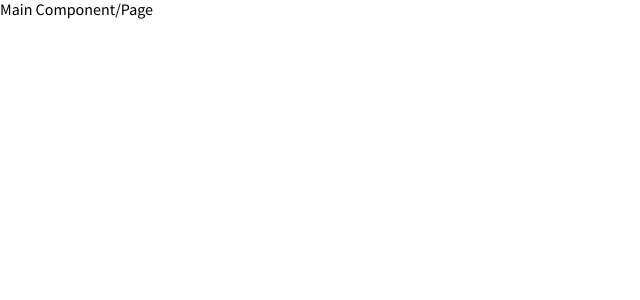
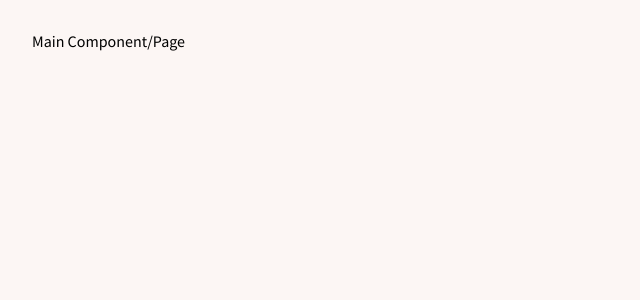
Before and after one commit to sunami09/Portfolio1, a React (Create React App) app: page / in a window 1280 px wide. Shown: the top 300 px of the page, without its empty margins (0-640 px from the left). Built offline with nearby package versions, Linux system fonts and the light colour scheme.

Commit message:
Adding Container

```diff
--- a/src/components/Main.js
+++ b/src/components/Main.js
@@ -1,10 +1,34 @@
 import React from 'react'
+import styled from 'styled-components'
+
+
+const MainContainer = styled.div`
+background: ${props => props.theme.body};
+width: 100vw;
+height: 100vh;
+overflow: hidden;
+
+position: relative;
+
+h2,h3,h4,h5,h6{
+  font-family:'Karla', sans-serif ;
+  font-weight: 500;
+}
+`
+
+
+
+const Container = styled.div`
+padding: 2rem;
+`
 
 const Main = () => {
   return (
-    <div>
+    <MainContainer>
+      <Container>
         Main Component/Page
-    </div>
+      </Container>
+    </MainContainer>
   )
 }
 
```
